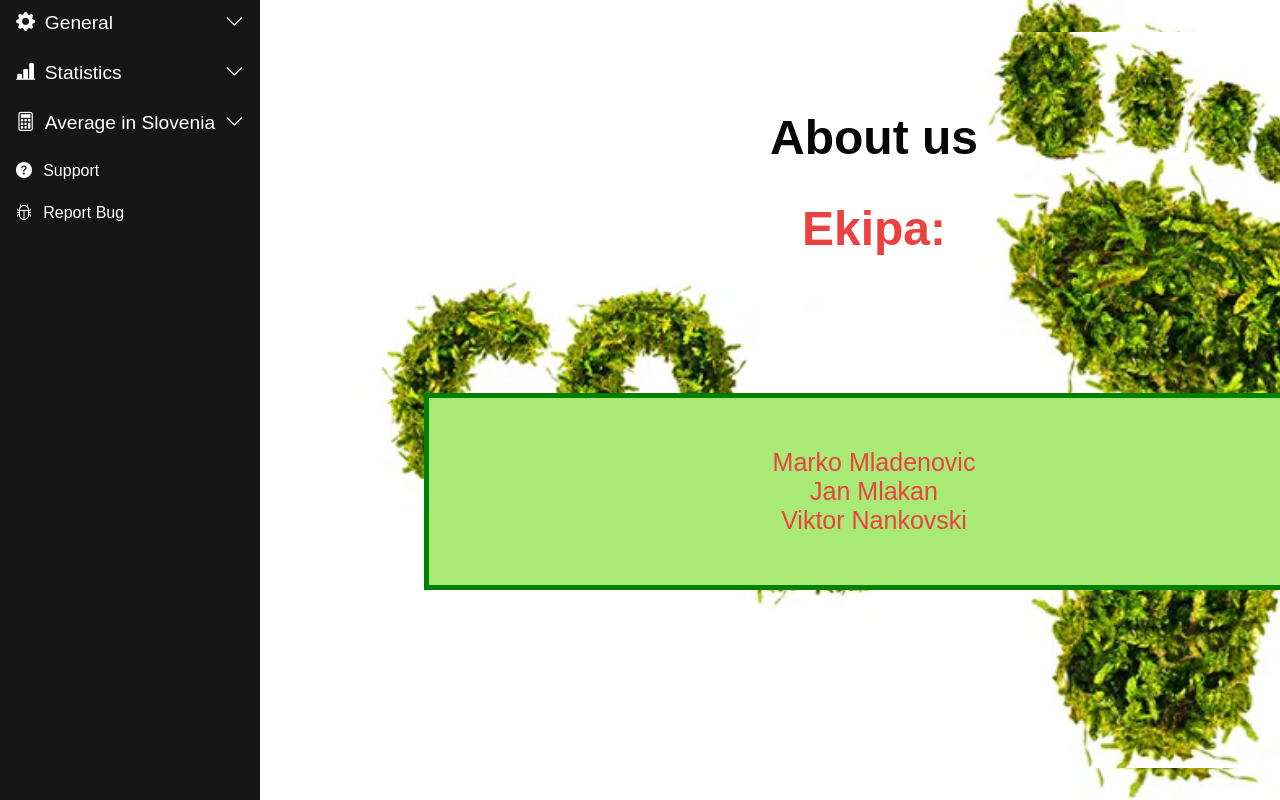
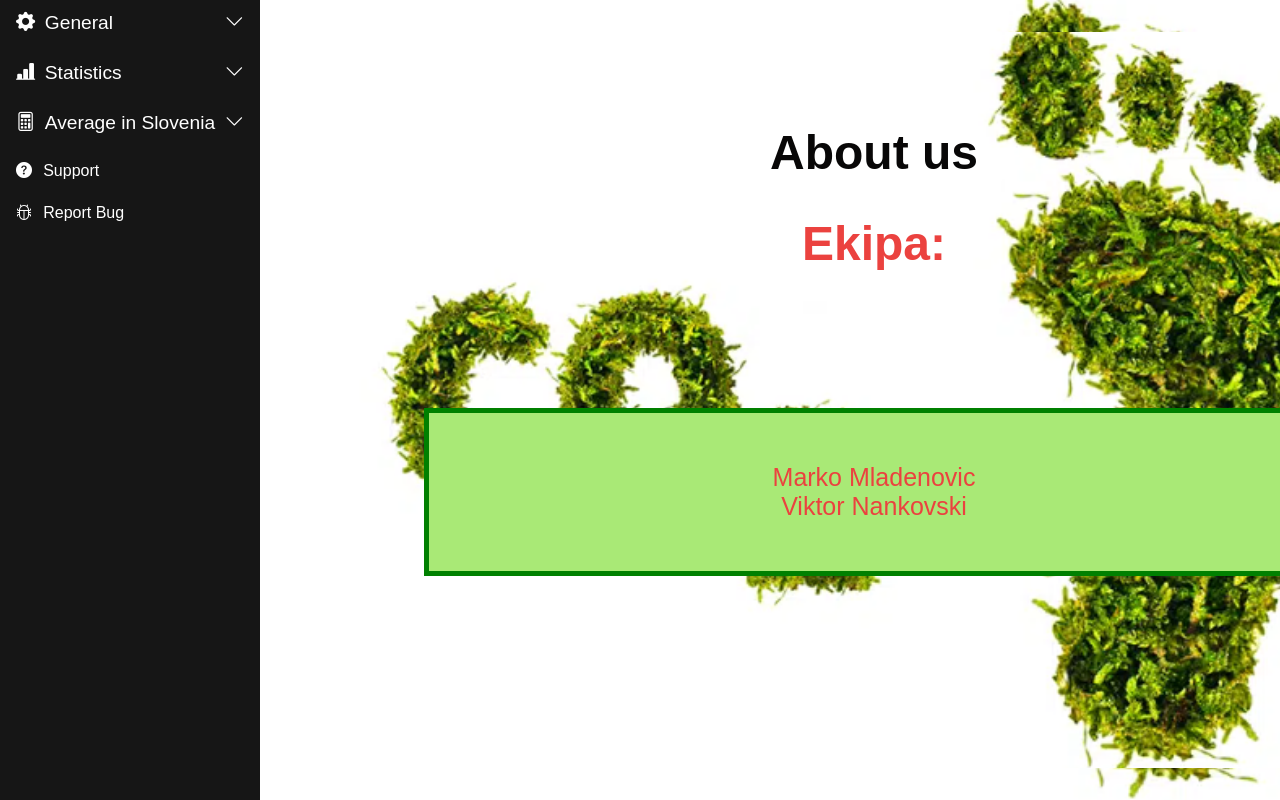
Before and after one commit to Doca123/C02-footprint, a React (Create React App) app: page /about in a window 1280 px wide. Shown: the top 800 px of the page. Built offline with nearby package versions, Linux system fonts and the light colour scheme.

Commit message:
Update About.js

```diff
--- a/src/components/About.js
+++ b/src/components/About.js
@@ -9,7 +9,6 @@ const About = () => {
         <br/>
         <div className="p-ekipa">
             <p>Marko Mladenovic</p>
-            <p>Jan Mlakan</p>
             <p>Viktor Nankovski</p>
 
 
```
